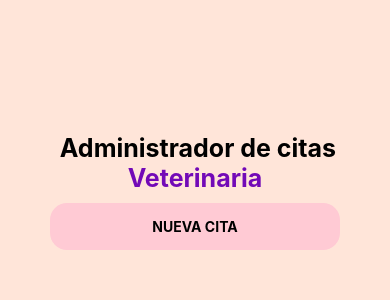
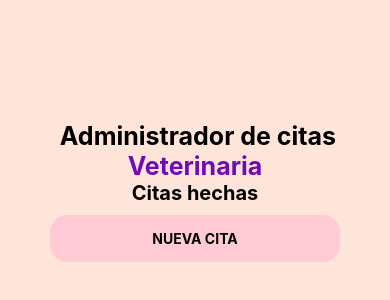
Before and after one commit to BryanValenzuela7/APP_Moviles, a React Native app: screen / in a window 390 px wide. Shown: the part 226-526 px from the top of the page. Built offline with nearby package versions, Linux system fonts and the light colour scheme.

Commit message:
Renderizado los pacientes en APP

```diff
--- a/App.tsx
+++ b/App.tsx
@@ -7,27 +7,58 @@ import {
   StatusBar,
   StyleSheet,
   Text,
+  View,
 } from 'react-native';
-
-
 import Formulario from './components/Formulario';
 
 type SectionProps = PropsWithChildren<{
   title: string;
 }>;
-
+type Paciente = {
+  paciente: string;
+  propietario: string;
+  email: string;
+  telefono: string;
+  date: Date;
+  sintomas: string;
+};
 function App(): JSX.Element {
   const [modalVisible, setModalVisible] = useState(false)
-  const [pacientes, setPacientes] = useState([])
+  const [pacientes, setPacientes] = useState<Paciente[]>([])
   const newDateHandler =() =>{
     setModalVisible(false)
   }
-  console.log(pacientes)
+
   return (
     <SafeAreaView style={styles.container}>
       <Text style={styles.title}> Administrador de citas {''}
         <Text style={styles.titleBold}> Veterinaria</Text>
       </Text>
+      <View>
+      <Text style={styles.textCitasHechas}>Citas hechas</Text>
+      {pacientes.map((paciente, index) => (
+          <View style={styles.pacienteItem} key={index}>
+            <Text style={styles.label}>Nombre del Paciente:</Text>
+            <Text>{paciente.paciente}</Text>
+
+            <Text style={styles.label}>Propietario:</Text>
+            <Text>{paciente.propietario}</Text>
+
+            <Text style={styles.label}>Email del propietario:</Text>
+            <Text>{paciente.email}</Text>
+
+            <Text style={styles.label}>Telefono del propietario:</Text>
+            <Text>{paciente.telefono}</Text>
+
+            <Text style={styles.label}>Fecha:</Text>
+            <Text>{paciente.date.toDateString()}</Text>
+
+            <Text style={styles.label}>Sintomas:</Text>
+            <Text>{paciente.sintomas}</Text>
+          </View>
+        ))}
+      </View>
+
       <Pressable
       style={styles.buttonStyle}
       onPress={()=>{
@@ -50,30 +81,50 @@ const styles = StyleSheet.create({
   container: {
     flex: 1,
     backgroundColor: '#ffe5d9',
-    justifyContent:'center'
+    justifyContent: 'center',
   },
-  title:{
+  title: {
     fontSize: 25,
     fontWeight: 'bold',
     textAlign: 'center',
   },
-  titleBold:{
+  titleBold: {
     fontWeight: 'bold',
-    color: '#7209b7'
+    color: '#7209b7',
   },
-  buttonStyle:{
-    padding:15,
+  buttonStyle: {
+    padding: 15,
     borderRadius: 17,
     backgroundColor: '#ffcad4',
     marginVertical: 10,
     marginHorizontal: 50,
   },
-  buttonStyleText:{
+  buttonStyleText: {
     color: 'black',
     textAlign: 'center',
     fontWeight: 'bold',
-    textTransform:'uppercase'
+    textTransform: 'uppercase',
+  },
+  pacienteItem: {
+    backgroundColor: 'white',
+    borderRadius: 10,
+    padding: 10,
+    marginVertical: 10,
+    elevation: 3, // Sombreado para Android
+    shadowColor: '#000', // Sombreado para iOS
+    shadowOffset: { width: 0, height: 2 },
+    shadowOpacity: 0.3,
+    shadowRadius: 2,
+  },
+  textCitasHechas:{
+    fontSize: 20,
+    fontWeight: 'bold',
+    textAlign: 'center',
+  },
+  label:{
+    fontWeight: 'bold'
   }
 });
 
+
 export default App;
```
